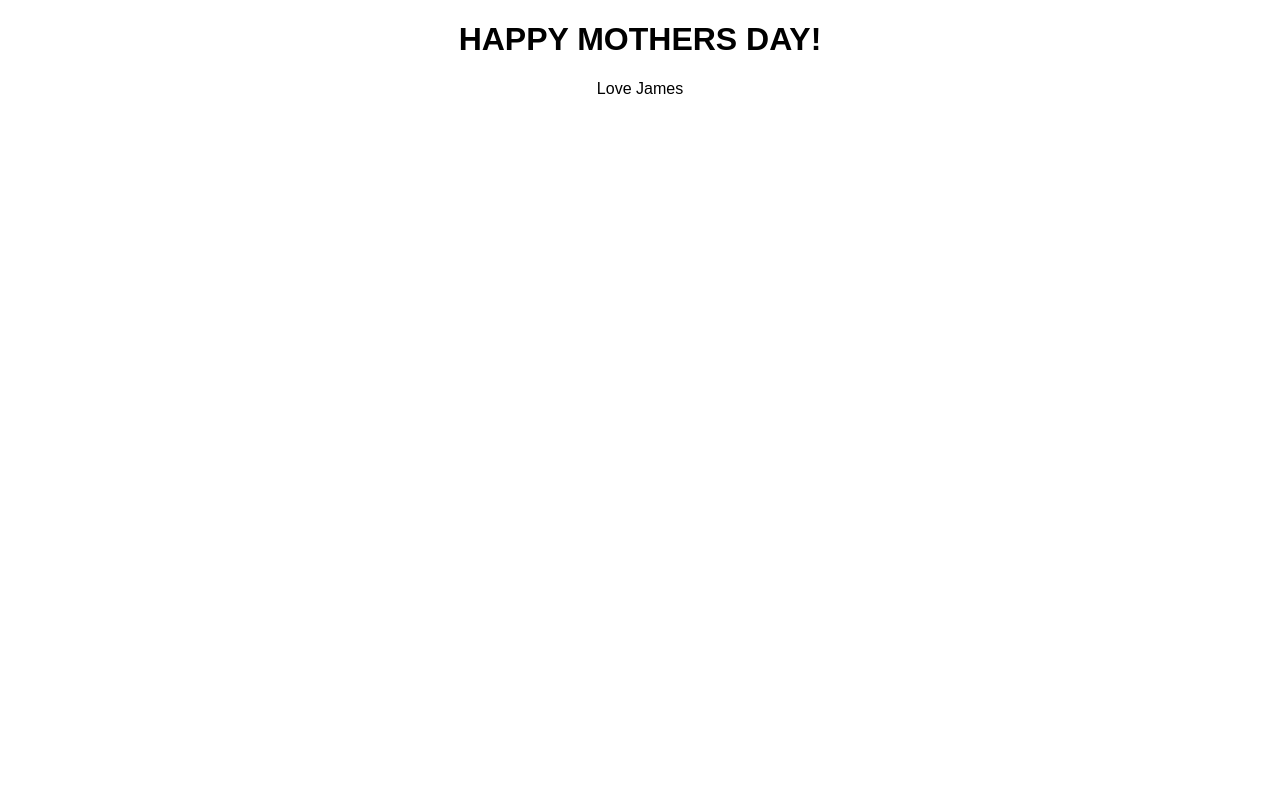
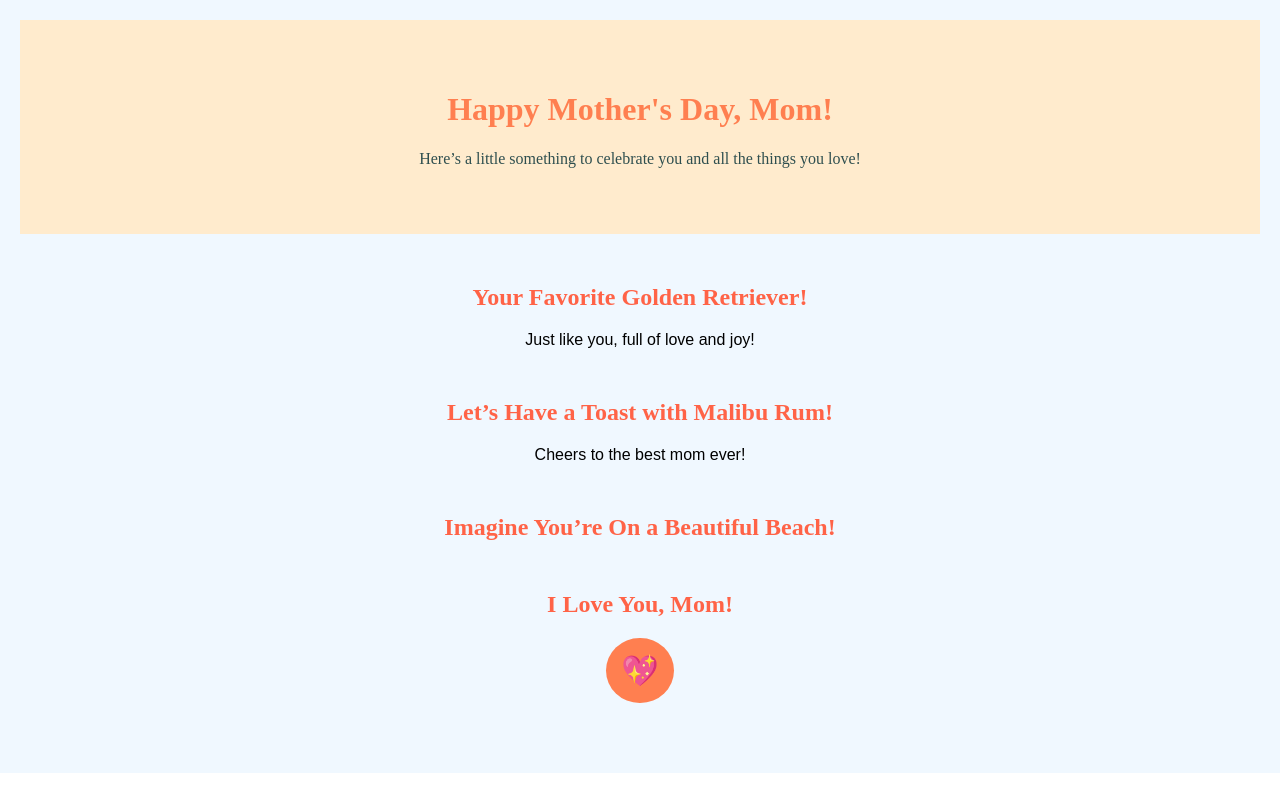
Before and after one commit to JROMPersonal/jrommothersday2025, a React (Create React App) app: page / in a window 1280 px wide. Built offline with nearby package versions, Linux system fonts and the light colour scheme.

Commit message:
Pages: Adding logic
Added basic testing logic to test basic
functionality of the web app

```diff
--- a/src/App.css
+++ b/src/App.css
@@ -1,5 +1,10 @@
-/* src/App.css */
 .App {
-  text-align: center;
-  font-family: Arial, sans-serif;
+  font-family: 'Arial', sans-serif;
+  background-color: #f0f8ff;
+  padding: 20px;
 }
+
+h2 {
+  font-family: 'Pacifico', cursive;
+  color: #ff6347;
+}
--- a/src/App.js
+++ b/src/App.js
@@ -1,11 +1,19 @@
-// src/App.js
+import React from 'react';
 import './App.css';
+import Landing from './components/Landing';
+import GoldenRetriever from './components/GoldenRetriever';
+import MalibuRum from './components/MalibuRum';
+import PalmBeach from './components/PalmBeach';
+import FinalNote from './components/FinalNote';
 
 function App() {
   return (
     <div className="App">
-      <h1>HAPPY MOTHERS DAY!</h1>
-      <p>Love James</p>
+      <Landing />
+      <GoldenRetriever />
+      <MalibuRum />
+      <PalmBeach />
+      <FinalNote />
     </div>
   );
 }
--- /dev/null
+++ b/src/components/FinalNote.css
@@ -0,0 +1,18 @@
+.final-note {
+        text-align: center;
+        margin: 50px;
+      }
+
+      .love-button {
+        font-size: 30px;
+        padding: 15px;
+        background-color: #ff7f50;
+        border: none;
+        border-radius: 50%;
+        cursor: pointer;
+        transition: transform 0.2s;
+      }
+
+      .love-button:hover {
+        transform: scale(1.2);
+      }
--- a/src/components/FinalNote.js
+++ b/src/components/FinalNote.js
@@ -0,0 +1,13 @@
+import React from 'react';
+import './FinalNote.css';
+
+const FinalNote = () => {
+  return (
+    <div className="final-note">
+      <h2>I Love You, Mom!</h2>
+      <button onClick={() => alert('Happy Mother\'s Day!')} className="love-button">💖</button>
+    </div>
+  );
+}
+
+export default FinalNote;
--- /dev/null
+++ b/src/components/GoldenRetriever.css
@@ -0,0 +1,15 @@
+.golden-retriever {
+        text-align: center;
+        margin: 50px;
+      }
+
+      .dog-image {
+        max-width: 300px;
+        animation: bounce 2s infinite;
+      }
+
+      @keyframes bounce {
+        0% { transform: translateY(0); }
+        50% { transform: translateY(-20px); }
+        100% { transform: translateY(0); }
+      }
--- a/src/components/GoldenRetriever.js
+++ b/src/components/GoldenRetriever.js
@@ -0,0 +1,14 @@
+import React from 'react';
+import './GoldenRetriever.css';
+
+const GoldenRetriever = () => {
+  return (
+    <div className="golden-retriever">
+      <h2>Your Favorite Golden Retriever!</h2>
+      {/* <img src="/golden-retriever.png" alt="Golden Retriever" className="dog-image" /> */}
+      <p>Just like you, full of love and joy!</p>
+    </div>
+  );
+}
+
+export default GoldenRetriever;
--- /dev/null
+++ b/src/components/Landing.css
@@ -0,0 +1,15 @@
+.landing {
+        text-align: center;
+        background-color: #ffebcd;
+        padding: 50px;
+      }
+
+      .landing h1 {
+        font-family: 'Pacifico', cursive;
+        color: #ff7f50;
+      }
+
+      .landing p {
+        font-family: 'Dancing Script', cursive;
+        color: #2f4f4f;
+      }
--- /dev/null
+++ b/src/components/MalibuRum.css
@@ -0,0 +1,14 @@
+.malibu-rum {
+        text-align: center;
+        margin: 50px;
+      }
+
+      .rum-image {
+        max-width: 200px;
+        animation: fadeIn 3s ease-in;
+      }
+
+      @keyframes fadeIn {
+        0% { opacity: 0; }
+        100% { opacity: 1; }
+      }
--- a/src/components/MalibuRum.js
+++ b/src/components/MalibuRum.js
@@ -0,0 +1,14 @@
+import React from 'react';
+import './MalibuRum.css';
+
+const MalibuRum = () => {
+  return (
+    <div className="malibu-rum">
+      <h2>Let’s Have a Toast with Malibu Rum!</h2>
+      {/* <img src="/malibu-rum.png" alt="Malibu Rum" className="rum-image" /> */}
+      <p>Cheers to the best mom ever!</p>
+    </div>
+  );
+}
+
+export default MalibuRum;
--- /dev/null
+++ b/src/components/PalmBeach.css
@@ -0,0 +1,15 @@
+.palm-beach {
+        text-align: center;
+        margin: 50px;
+      }
+
+      .beach-image {
+        max-width: 100%;
+        height: auto;
+        animation: slideIn 2s ease-in;
+      }
+
+      @keyframes slideIn {
+        0% { transform: translateX(-100%); }
+        100% { transform: translateX(0); }
+      }
--- a/src/components/PalmBeach.js
+++ b/src/components/PalmBeach.js
@@ -0,0 +1,13 @@
+import React from 'react';
+import './PalmBeach.css';
+
+const PalmBeach = () => {
+  return (
+    <div className="palm-beach">
+      <h2>Imagine You’re On a Beautiful Beach!</h2>
+      {/* <img src="/palm-tree-beach.png" alt="Beach Scene" className="beach-image" /> */}
+    </div>
+  );
+}
+
+export default PalmBeach;
```
